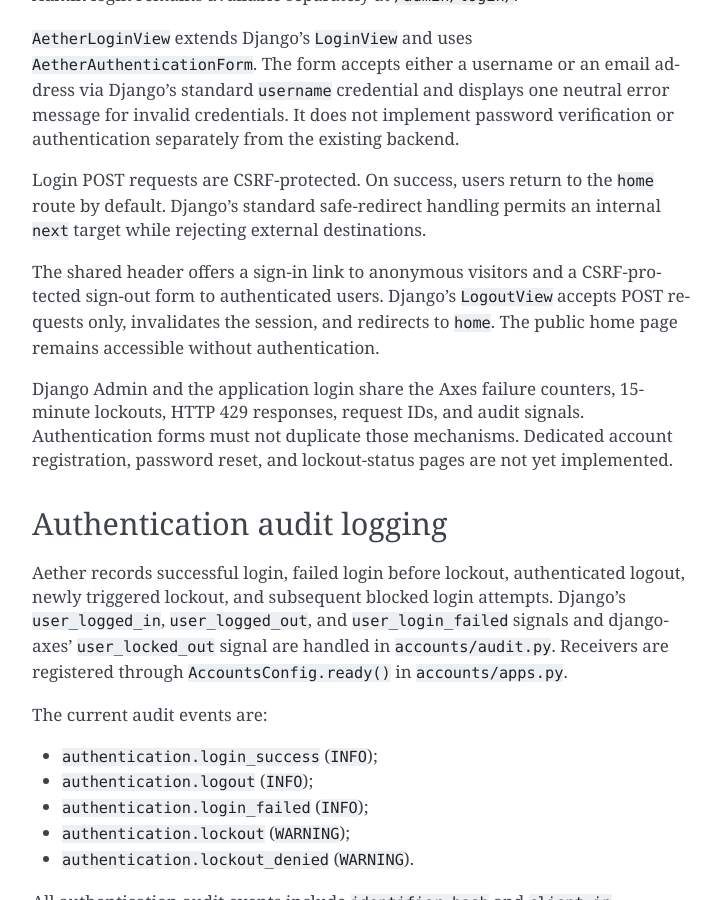
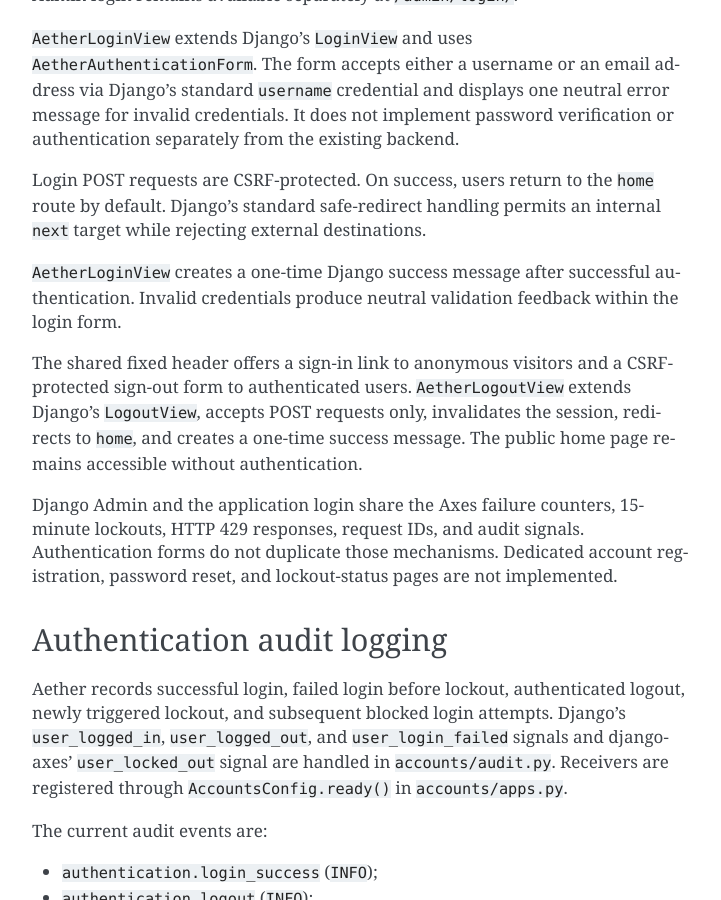
Before and after one commit to alex-nuclearboy/aether-app, a Sphinx documentation site: the page built from docs/source/security/authentication.rst, in a window 1280 px wide and 900 px high, scrolled down 2894 px. Shown: the whole window, without its empty margins (388-1109 px from the left). Built offline with Sphinx 7.4.7, drawn with Linux system fonts in a browser that asks for light colours.

```diff
--- a/docs/source/security/authentication.rst
+++ b/docs/source/security/authentication.rst
@@ -138,18 +138,24 @@ neutral error message for invalid credentials. It does not implement
 password verification or authentication separately from the existing backend.
 
 Login POST requests are CSRF-protected. On success, users return to the
-``home`` route by default. Django's standard safe-redirect handling permits
-an internal ``next`` target while rejecting external destinations.
+``home`` route by default. Django's standard safe-redirect handling
+permits an internal ``next`` target while rejecting external destinations.
 
-The shared header offers a sign-in link to anonymous visitors and a
-CSRF-protected sign-out form to authenticated users. Django's ``LogoutView``
-accepts POST requests only, invalidates the session, and redirects to
-``home``. The public home page remains accessible without authentication.
+``AetherLoginView`` creates a one-time Django success message after
+successful authentication. Invalid credentials produce neutral
+validation feedback within the login form.
+
+The shared fixed header offers a sign-in link to anonymous visitors and
+a CSRF-protected sign-out form to authenticated users.
+``AetherLogoutView`` extends Django's ``LogoutView``, accepts POST
+requests only, invalidates the session, redirects to ``home``, and
+creates a one-time success message. The public home page remains
+accessible without authentication.
 
 Django Admin and the application login share the Axes failure counters,
 15-minute lockouts, HTTP 429 responses, request IDs, and audit signals.
-Authentication forms must not duplicate those mechanisms. Dedicated
-account registration, password reset, and lockout-status pages are not yet
+Authentication forms do not duplicate those mechanisms. Dedicated
+account registration, password reset, and lockout-status pages are not
 implemented.
 
 
```
Also changed, not shown: docs/source/architecture/project-structure.rst (+38 -13 lines), docs/source/development/frontend.rst (+9 -5 lines), docs/source/development/testing.rst (+10 -0 lines).
